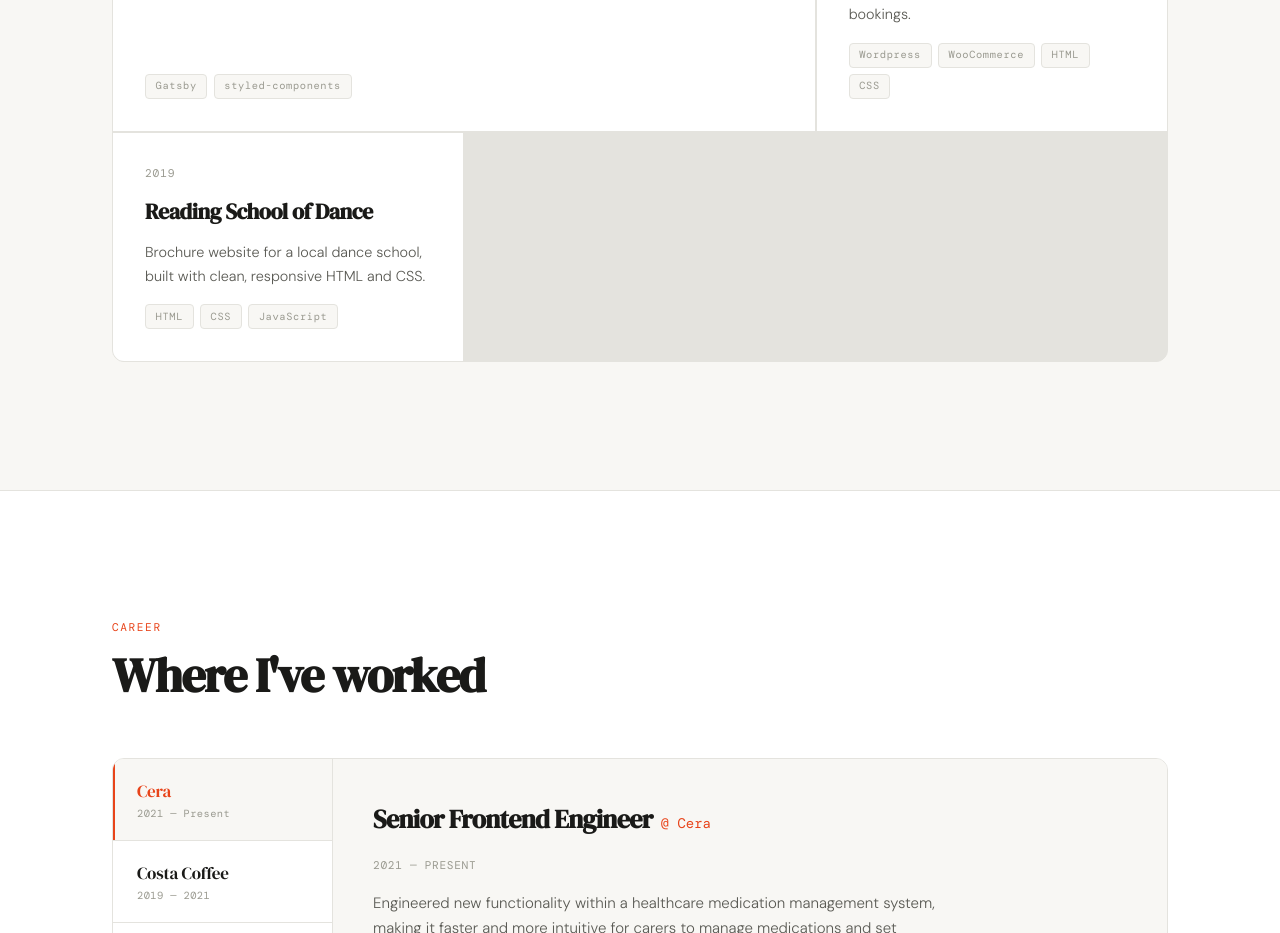
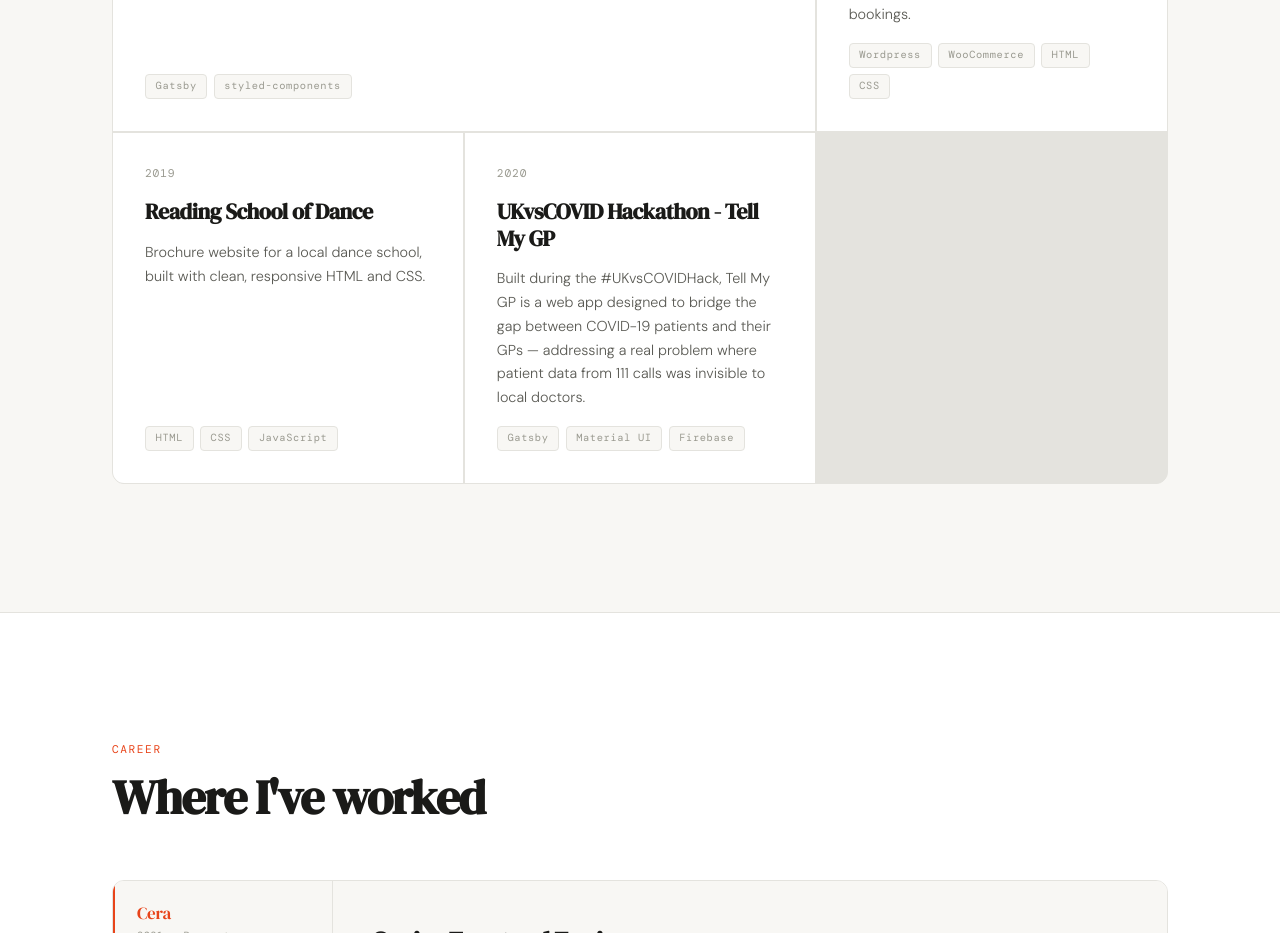
Before and after one commit to rachelleragasa/portfolio, a React (Vite) app: page / in a window 1280 px wide. Shown: the part 1300-2233 px from the top of the page. Built offline with nearby package versions, Linux system fonts and the light colour scheme; a web font is replaced by a local one.

Commit message:
add another project to project list

```diff
--- a/src/components/Contact/Contact.tsx
+++ b/src/components/Contact/Contact.tsx
@@ -20,11 +20,6 @@
   const onSubmit = async (data: ContactFormData) => {
     setStatus("sending");
     try {
-      console.log({
-        service: import.meta.env.VITE_EMAILJS_SERVICE_ID,
-        template: import.meta.env.VITE_EMAILJS_TEMPLATE_ID,
-        key: import.meta.env.VITE_EMAILJS_PUBLIC_KEY,
-      });
       await emailjs.send(
         import.meta.env.VITE_EMAILJS_SERVICE_ID,
         import.meta.env.VITE_EMAILJS_TEMPLATE_ID,
--- a/src/data.ts
+++ b/src/data.ts
@@ -26,6 +26,15 @@
       "Brochure website for a local dance school, built with clean, responsive HTML and CSS.",
     tags: ["HTML", "CSS", "JavaScript"],
     year: "2019",
+    featured: true,
+  },
+  {
+    id: 4,
+    title: "UKvsCOVID Hackathon - Tell My GP",
+    description:
+      "Built during the #UKvsCOVIDHack, Tell My GP is a web app designed to bridge the gap between COVID-19 patients and their GPs — addressing a real problem where patient data from 111 calls was invisible to local doctors.",
+    tags: ["Gatsby", "Material UI", "Firebase"],
+    year: "2020",
     featured: true,
   },
 ];
```
